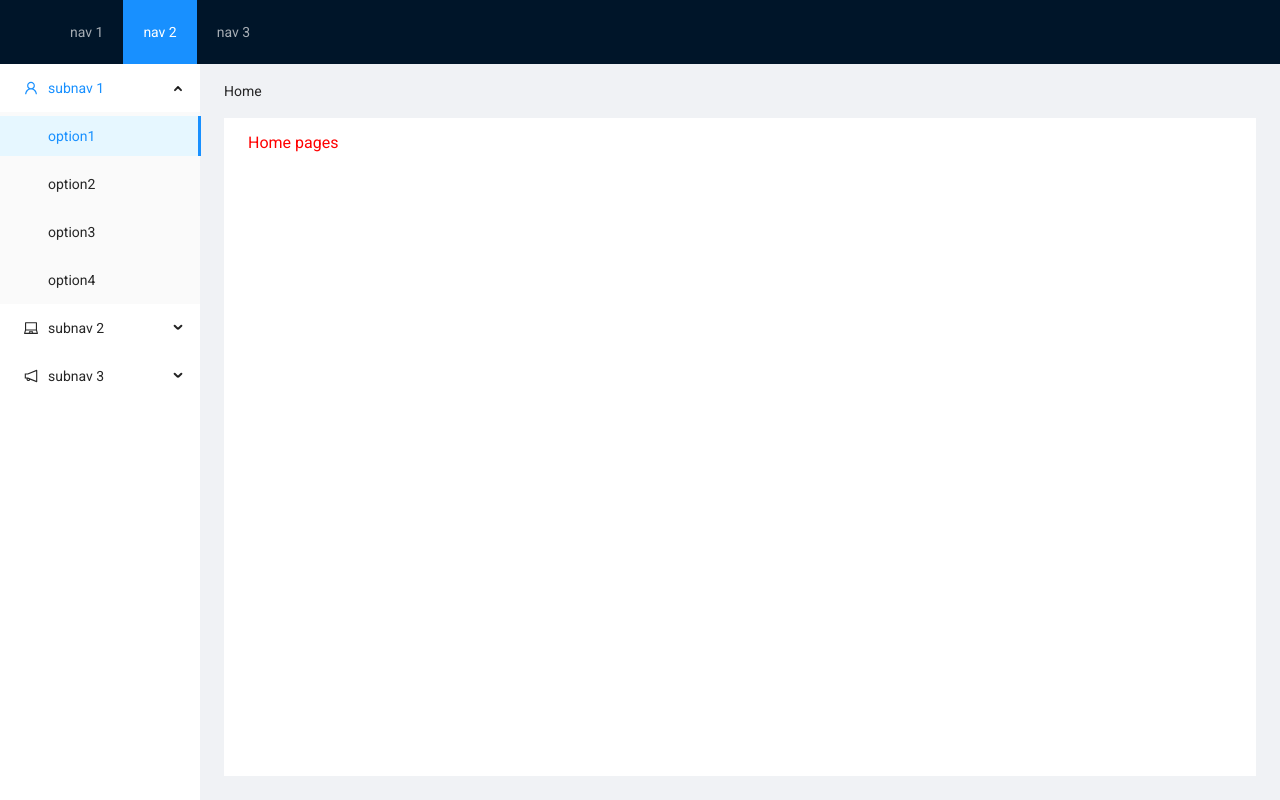
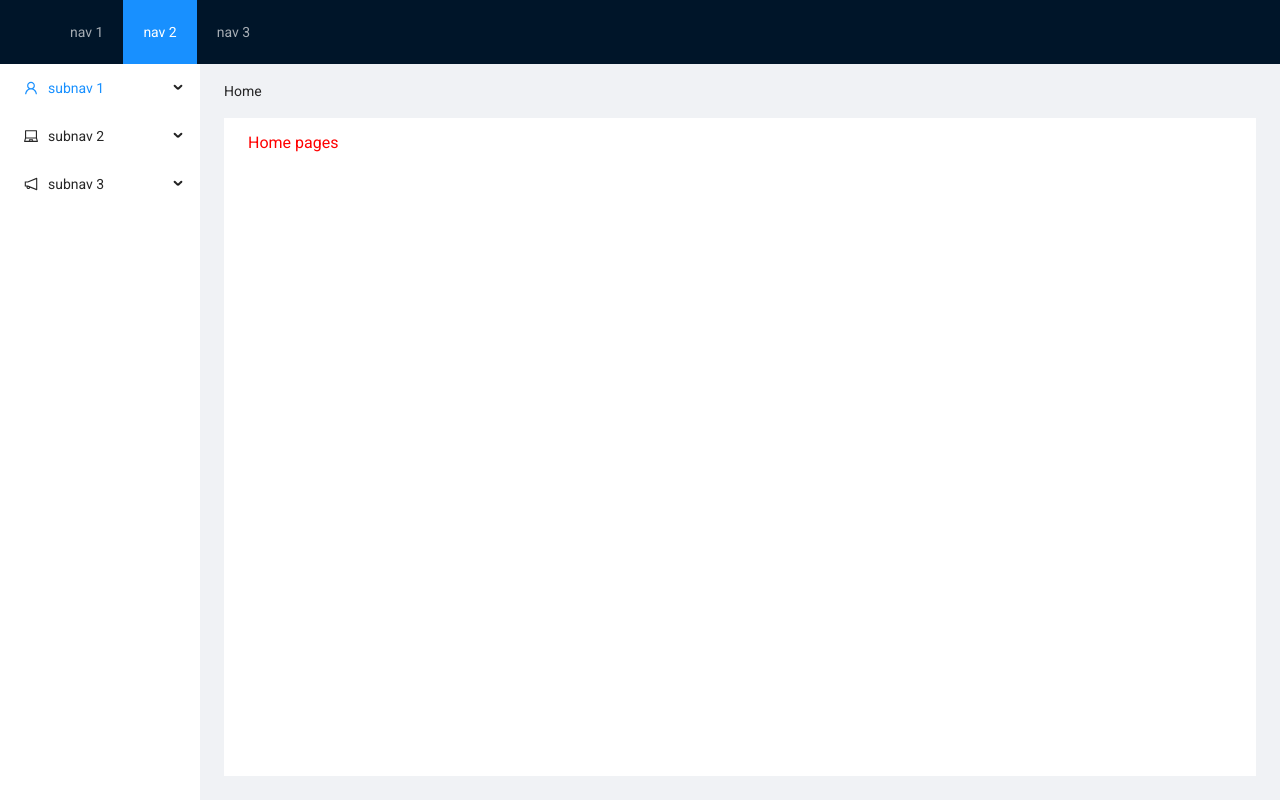
Before and after one commit to nhutduy1233231/demoApp, a React (Create React App) app: page / in a window 1280 px wide. Built offline with nearby package versions, Linux system fonts and the light colour scheme.

Commit message:
layout default v2

```diff
--- a/src/Layouts/SiderFC/index.tsx
+++ b/src/Layouts/SiderFC/index.tsx
@@ -23,15 +23,8 @@ const SiderFC: React.FC<any> = () => {
         };
     });
     return (
-        <Sider width={200} className="site-layout-background">
-            <Menu
-                mode="inline"
-                defaultSelectedKeys={['1']}
-                defaultOpenKeys={['sub1']}
-                style={{ height: '100%', borderRight: 0 }}
-                items={items2}
-                inlineCollapsed={true}
-            />
+        <Sider collapsed={false} width={200} className="site-layout-background">
+            <Menu mode="inline" defaultSelectedKeys={['1']} style={{ height: '100%', borderRight: 0 }} items={items2} />
         </Sider>
     );
 };
```
